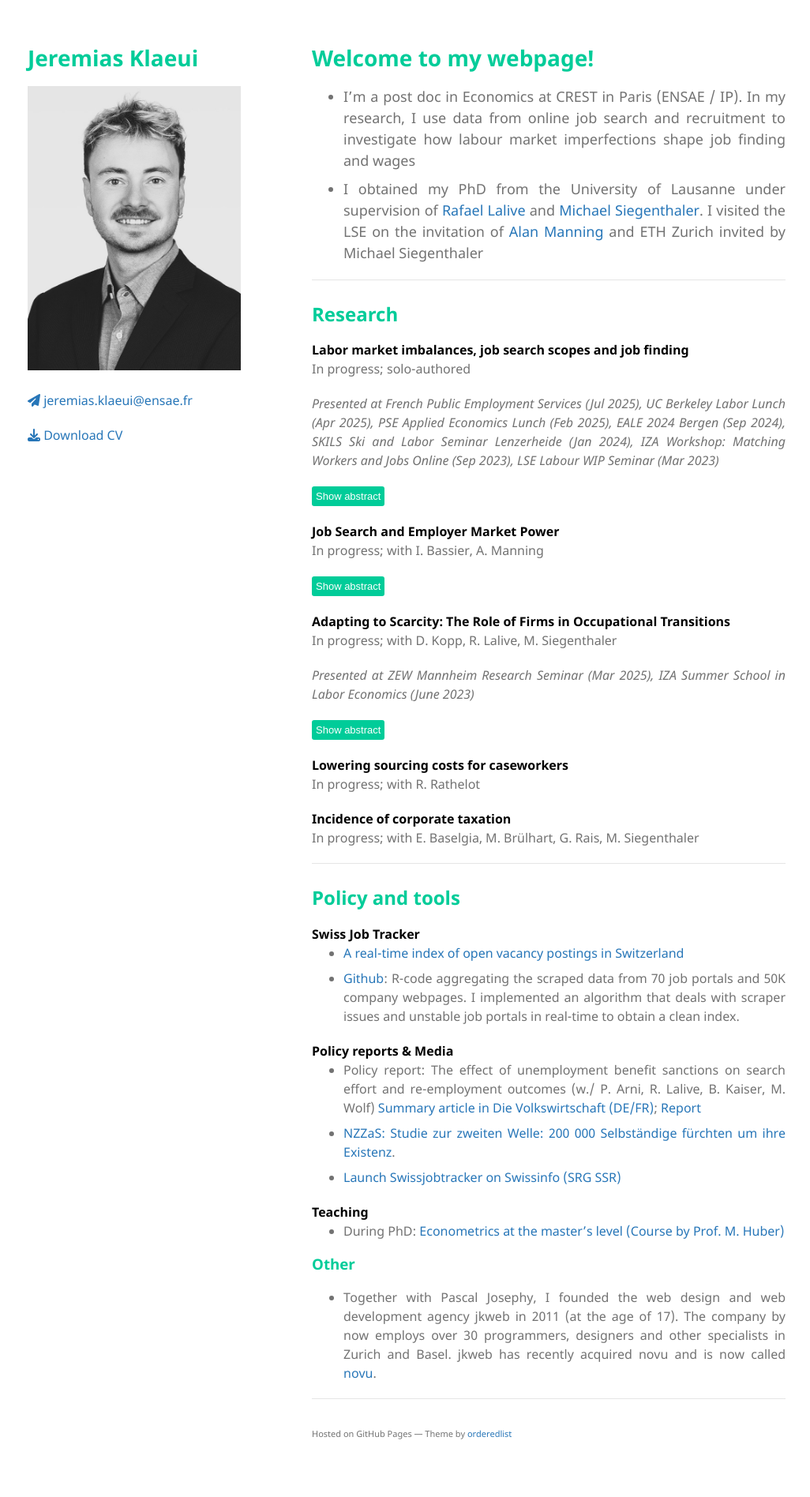
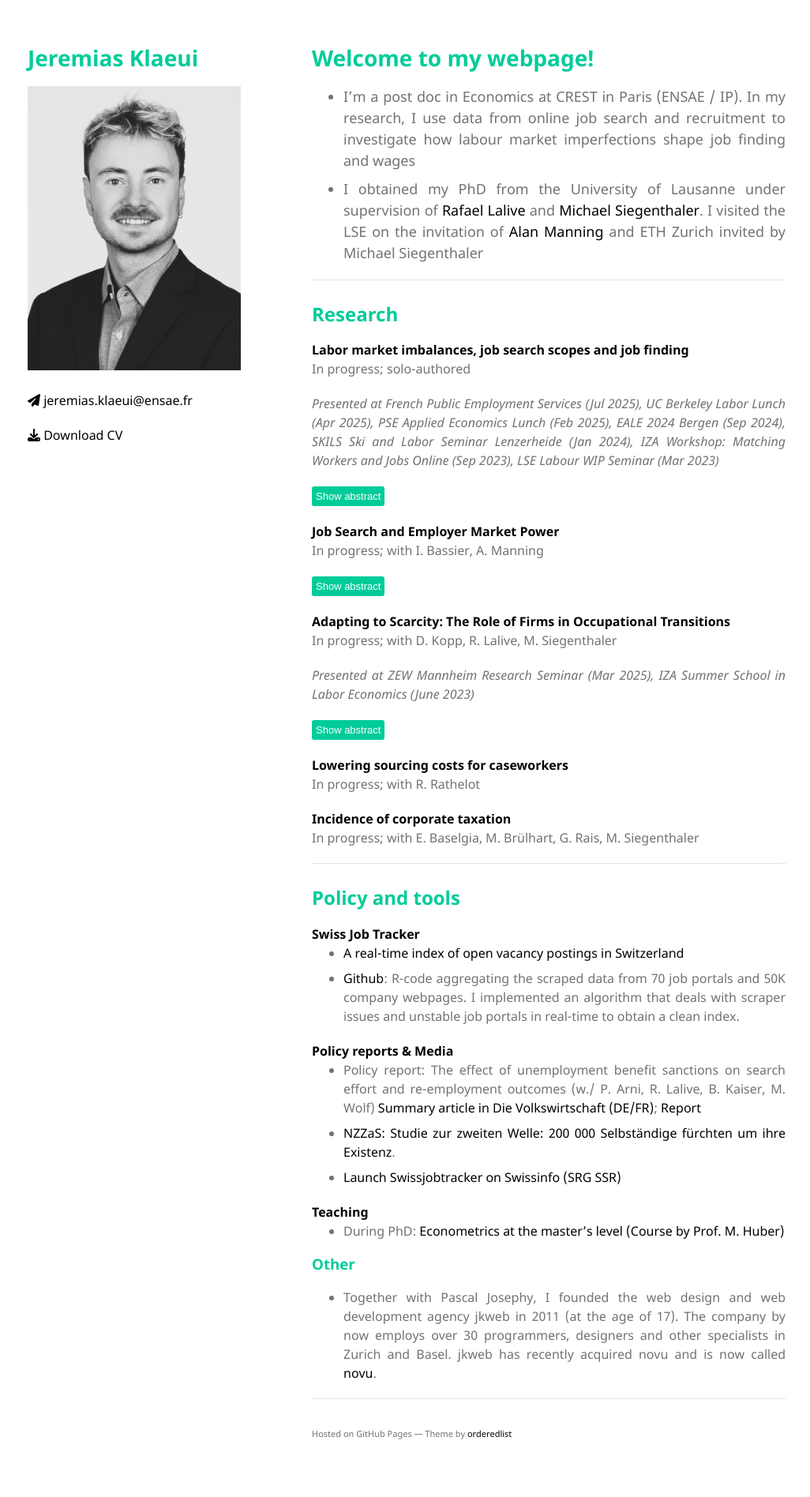
Before and after one commit to jklaeui/jklaeui.github.io, a Jekyll site: the page built from index.md, in a window 1280 px wide. Shown: the whole page at 79% size, without its empty margins (125-1151 px from the left). Built offline with Jekyll 4.4.1, drawn with Linux system fonts in a browser that asks for light colours; nearby versions of some CDN libraries; our own code applies the rules of GitHub Pages for plain Markdown files; the repository's description, which GitHub fills in, is left out.

Commit message:
colors againagain

```diff
--- a/_sass/jekyll-theme-minimal.scss
+++ b/_sass/jekyll-theme-minimal.scss
@@ -47,12 +47,12 @@ h4{
 }
 
 a {
-  color: #2776b8;
+  color: #010101;
   text-decoration:none;
 }
 
 a:hover, a:focus {
-  color: #2776b8;
+  color: #507DBC;
   text-decoration:underline;
 }
 
@@ -62,7 +62,7 @@ a:hover, a:focus {
         margin: 10px 0;
         padding: 10px;
         background-color: #f9f9f9;
-        border: 1px solid #0056b3;
+        border: 1px solid #507DBC;
 }
 .show-button {
         cursor: pointer;
@@ -75,7 +75,7 @@ a:hover, a:focus {
 }
 
 .show-button:hover {
-        background-color: #0056b3;
+        background-color: #00cc99;
   }
 
 
```
